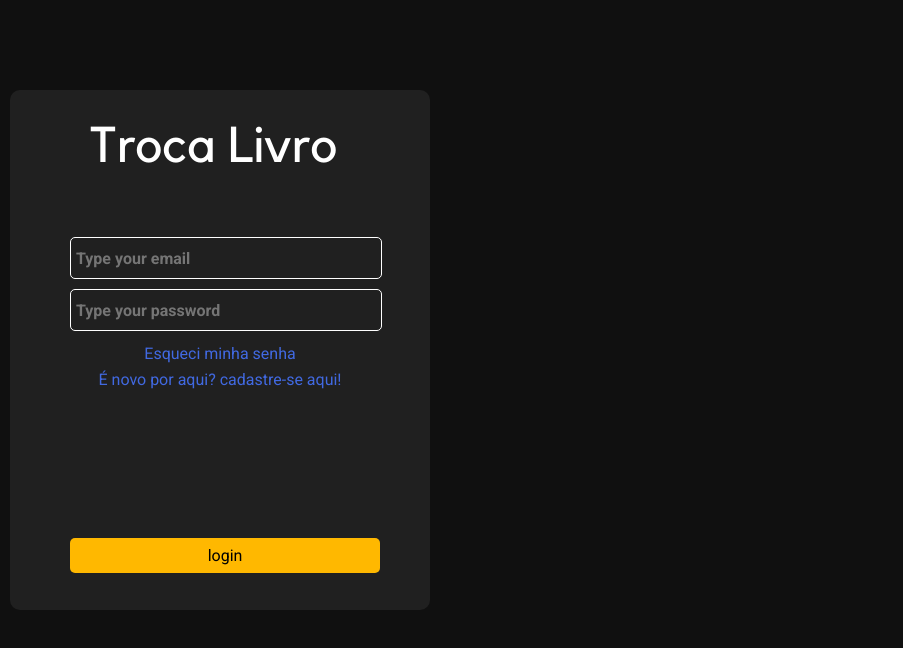
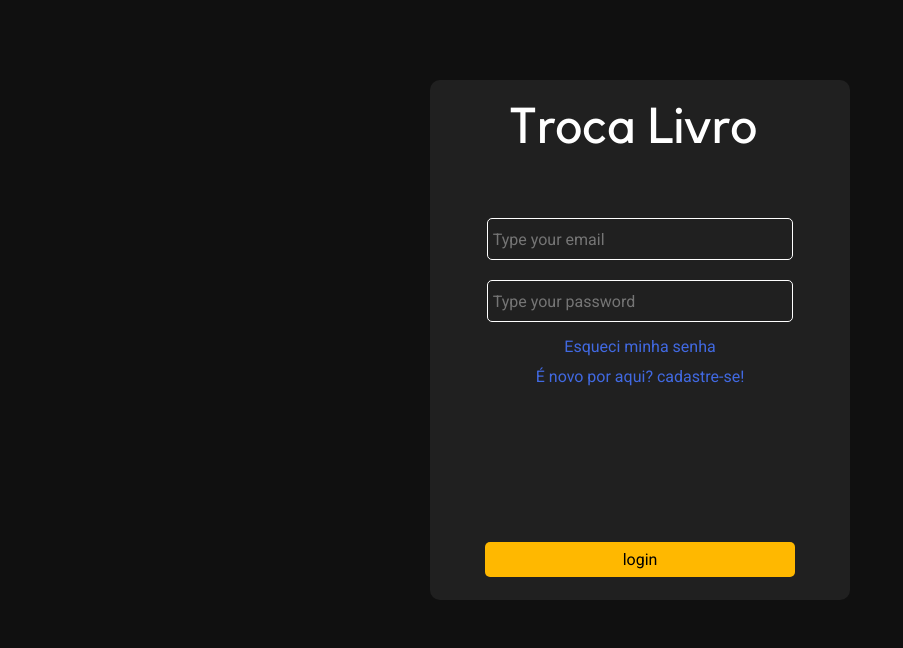
Before and after one commit to YanViniciusSilva/TradeBook, an Angular app: page / in a window 1280 px wide. Shown: the top 648 px of the page, without its empty margins (0-903 px from the left). Built offline with nearby package versions, Linux system fonts and the light colour scheme.

Commit message:
styling form

```diff
--- a/src/app/Pages/Login/Form/Form.component.html
+++ b/src/app/Pages/Login/Form/Form.component.html
@@ -2,14 +2,16 @@
 
 <section class="formMain">
   <img class="logo" src="../../../../assets/trocaLivro.png" alt="troca_livro">
-  <form Class="loginForm">
-    <input class="formPlaceEmail" type="email" placeholder="Type your email">
-    <input class="formPlacePassword" type="password" placeholder="Type your password">
-    <a url="http://localhost:4200" class="link" >Esqueci minha senha</a>
-    <a url="http://localhost:4200" class="link2" >É novo por aqui? cadastre-se aqui!</a>
-    <button class="btnLogin" type="submit"> login</button>
+  <section Class="loginForm">
+    <form >
+      <input class="formPlaceEmail" type="email" placeholder="Type your email">
+      <input class="formPlacePassword" type="password" placeholder="Type your password"><br>
+      <a url="" class="link" >Esqueci minha senha</a><br>
+      <a url="" class="link" >É novo por aqui? cadastre-se!</a><br>
+      <button class="btnLogin" type="submit"> login</button>
 
 
-  </form>
+    </form>
+  </section>
 
 </section>
--- a/src/app/Pages/Login/Form/Form.component.scss
+++ b/src/app/Pages/Login/Form/Form.component.scss
@@ -1,21 +1,29 @@
 @import '../../../../config-scss/rem-calc.scss';
+
 :host
 {
 
+
     .formMain{
       display: flex;
+      flex-direction: column;
       justify-content: center;
       align-items: center;
+      text-align: center;
+      margin: auto auto;
+      margin-top: 10vh;
 
-      flex-direction: column;
+
+      //margin: 8% 25% 8% 25% ;
+      //transform: translateX(100%) translateY(20%) ;
+
       padding: rem-calc(10);
-      background: var(--secondBlack);
       max-width: rem-calc(400);
       height: rem-calc(500);
 
+      background: var(--secondBlack);
       border-radius: 10px;
-      margin: rem-calc(10) rem-calc(10);
-      margin-top: rem-calc(90);
+
 
       .logo{
         display: flex;
@@ -29,30 +37,125 @@
       .loginForm{
         display: flex;
         flex-direction: column;
-        margin: rem-calc(5) auto;
-        justify-content: center;
 
         max-width: rem-calc(300);
+        align-items: center;
+
+
+        .formPlaceEmail{
+          display: relative;
+          width: 95%;
+          height: rem-calc(30);
+
+          margin: rem-calc(10) auto;
+          padding:  rem-calc(5);
+
+          border-radius: 5px;
+          background: var(--secondBlack);
+          color: rgba(255,255,255);
+          font-weight: 500;
+          border: solid 1px rgba(255,255,255);
+        }
+
+        .formPlacePassword{
+          display: relative;
+          width: 95%;
+          height: rem-calc(30);
+
+          margin: rem-calc(10) auto;
+          padding:  rem-calc(5);
+
+          border-radius: 5px;
+          background: var(--secondBlack);
+          color: rgba(255,255,255);
+          font-weight: 500;
+          border: solid 1px rgba(255,255,255);
+        }
+
+        .btnLogin{
+          display: relative;
+          padding: rem-calc(10);
+          margin-top: rem-calc(150);
+          width: rem-calc(310);
+          height: rem-calc(35);
+          border-radius: 5px;
+          background: var(--lightOrange);
 
         }
+      }
+
+      .link{
+        color: rgb(65, 105, 225);
+        line-height: rem-calc(30);
+
+      }
+
+    }
+
+    @media (max-width: 350px) {
+
+      .formMain{
+        display: flex;
+        flex-direction: column;
+        justify-content: center;
+        align-items: center;
+        text-align: center;
+        margin: auto auto;
+        margin-top: 10vh;
+
+
+        //margin: 8% 25% 8% 25% ;
+        //transform: translateX(100%) translateY(20%) ;
+
+        padding: rem-calc(10);
+        max-width: rem-calc(400);
+        height: rem-calc(500);
+
+        background: var(--secondBlack);
+        border-radius: 0px;
+
+
+
+        .logo{
+          display: flex;
+          margin-top: rem-calc(-15);
+          margin-left: rem-calc(-10);
+          margin-bottom: rem-calc(40);
+          max-width: rem-calc(175);
+          max-height: rem-calc(50)
+        }
+
+        .loginForm{
+          display: flex;
+          flex-direction: column;
+
+          max-width: rem-calc(175);
+          align-items: center;
+
+
           .formPlaceEmail{
-        display: flex;
-        margin: rem-calc(5) auto;
-        width: rem-calc(300);
+            display: relative;
+            max-width: rem-calc(175);
             height: rem-calc(30);
+
+            margin: rem-calc(10) auto;
             padding:  rem-calc(5);
+
             border-radius: 5px;
             background: var(--secondBlack);
             color: rgba(255,255,255);
             font-weight: 700;
             border: solid 1px rgba(255,255,255);
           }
+
           .formPlacePassword{
-        display: flex;
-        margin: rem-calc(5) auto;
-        width: rem-calc(300);
+            display: relative;
+            max-width: rem-calc(175);
             height: rem-calc(30);
+
+            margin: rem-calc(10) auto;
             padding:  rem-calc(5);
+
             border-radius: 5px;
             background: var(--secondBlack);
             color: rgba(255,255,255);
@@ -61,34 +164,16 @@
           }
 
           .btnLogin{
-        display: flex;
-        justify-content: center;
+            display: relative;
             padding: rem-calc(10);
             margin-top: rem-calc(150);
-        width: rem-calc(310);
+            max-width: rem-calc(175);
             height: rem-calc(35);
             border-radius: 5px;
             background: var(--lightOrange);
 
           }
-
-      .link{
-        margin: rem-calc(10);
-        text-align: center;
-        color: royalblue;
-
-      }
-      .link2{
-        text-align: center;
-        color: royalblue;
       }
 }
-
-    // @media (max-width: 372px) {
-
-    //   .formPlaceEmail{
-    //     max-width: rem-calc(100);
-    //   }
-
-    // }
 }
+}
```
Lines whose indentation alone changed are shown as unchanged.
